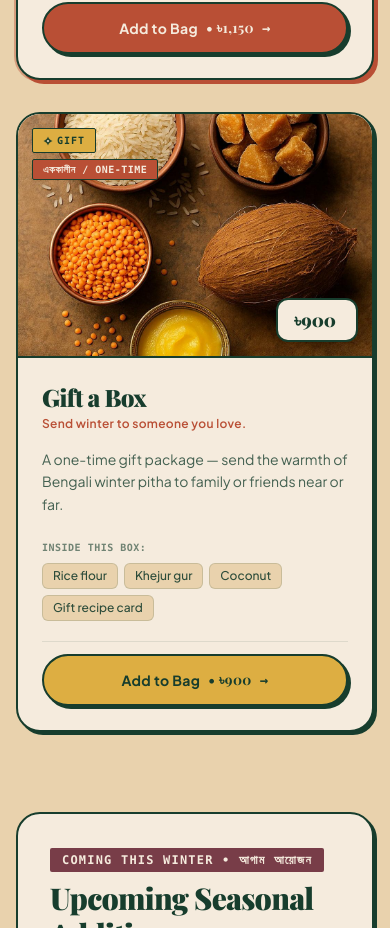
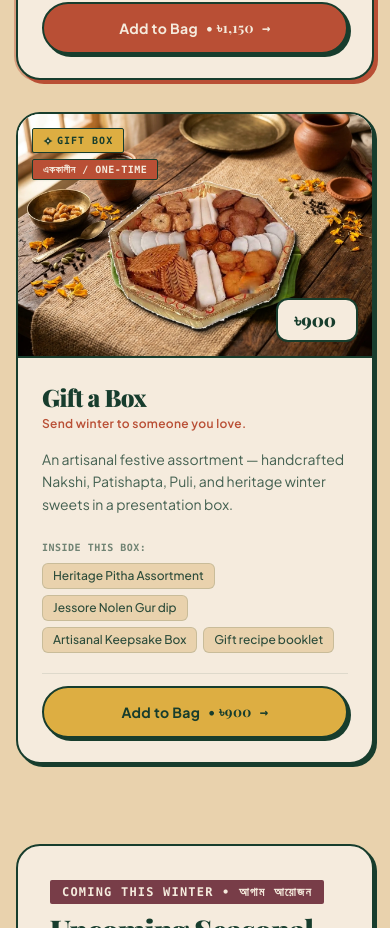
Before and after one commit to KamiBreaker/pitha-post, a React (Vite) app: page /boxes in a window 390 px wide. Shown: the part 2137-3065 px from the top of the page. Built offline with nearby package versions, Linux system fonts and the light colour scheme; a web font is replaced by a local one.

Commit message:
feat: replace Gift a Box placeholder with authentic traditional festive pitha tray composited on rustic Bengali tabletop

```diff
--- a/src/data/products.js
+++ b/src/data/products.js
@@ -84,17 +84,20 @@ export const products = [
     price:        900,
     servings:     null,
     tagline:      'Send winter to someone you love.',
-    description:  'A one-time gift package — send the warmth of Bengali winter pitha to family or friends near or far.',
-    badge:        'Gift',
+    description:  'An artisanal festive assortment — handcrafted Nakshi, Patishapta, Puli, and heritage winter sweets in a presentation box.',
+    badge:        'Gift Box',
     image:        '/images/kits/gift-a-box.webp',
     includes: [
-      { item: 'Rice flour',          note: 'Soft, finely milled for tender pitha' },
-      { item: 'Khejur gur',          note: 'Deep, mellow date palm sweetness' },
-      { item: 'Coconut',             note: 'For a fragrant, tender filling' },
-      { item: 'Gift recipe card',    note: 'All three pithas, beautifully printed' },
+      { item: 'Heritage Pitha Assortment', note: 'Nakshi, Patishapta, Puli & festive winter delights' },
+      { item: 'Jessore Nolen Gur dip',    note: 'Pure smoky date palm molasses' },
+      { item: 'Artisanal Keepsake Box',    note: 'Festive packaging with personalized winter greeting note' },
+      { item: 'Gift recipe booklet',       note: 'Heritage folklore and reheating instructions' },
     ],
-    tips: [],
-    pithas: ['Bhapa', 'Patishapta', 'Puli'],
+    tips: [
+      'Serve alongside warm milk or hot tea for the perfect winter afternoon gathering.',
+      'Gently steam or warm for 2 minutes to restore fresh-from-the-hearth softness.',
+    ],
+    pithas: ['Nakshi', 'Patishapta', 'Puli'],
   },
 
   // ── Upcoming products ──────────────────────────────────────────────────────
```
Also changed, not shown: public/images/kits/gift-a-box.webp.
